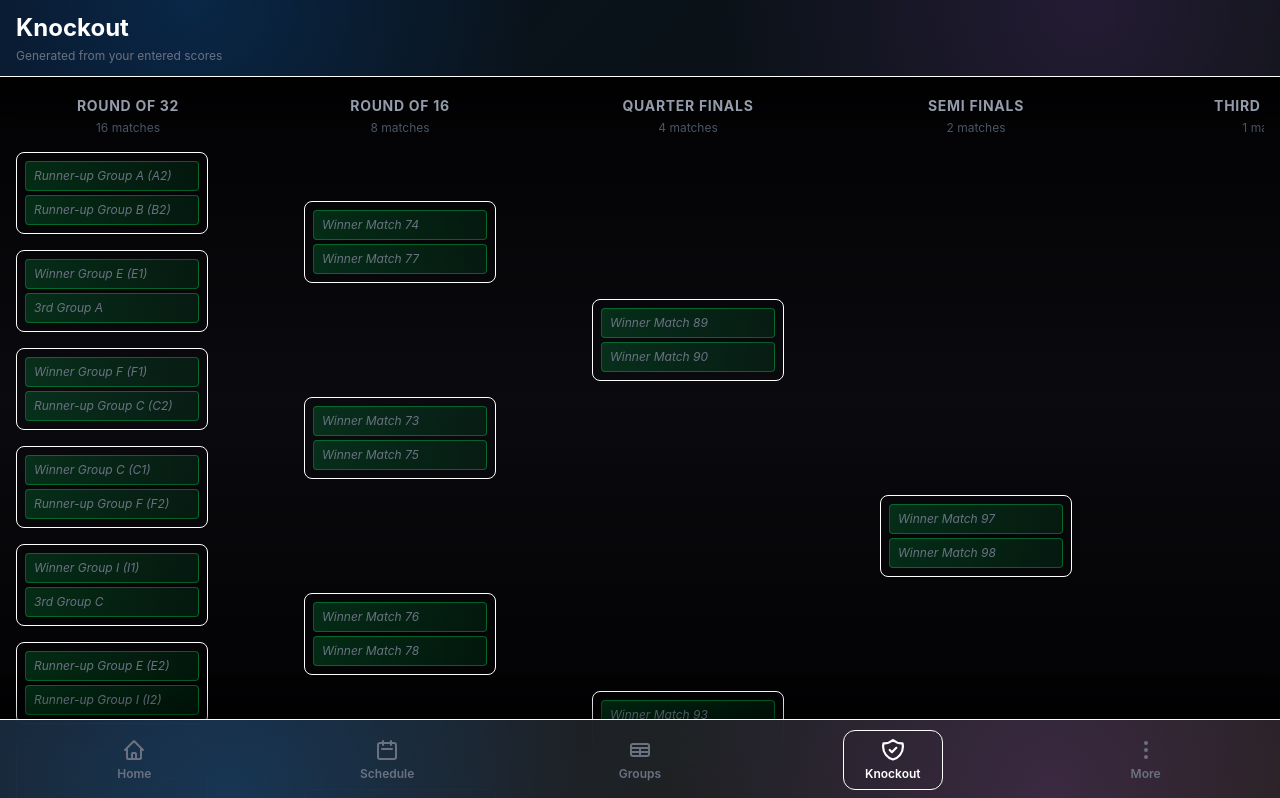
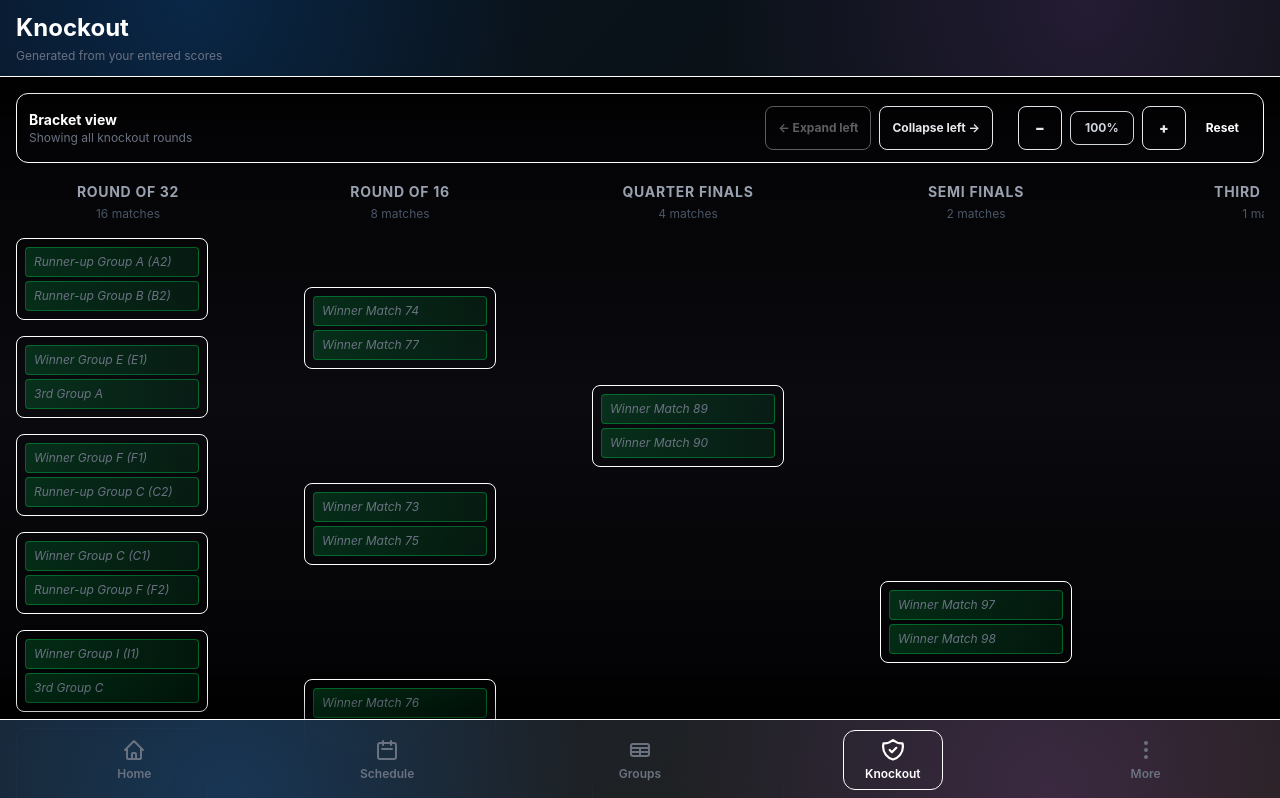
Before and after one commit to CallumPeel/WorldCupTracker, a React (Vite) app: page /knockout in a window 1280 px wide. Shown: the top 798 px of the page. Built offline with nearby package versions, Linux system fonts and the light colour scheme.

Commit message:
feat: Add interactive controls for knockout bracket view
Introduces zoom and round collapsing functionality for the knockout bracket.
This enhances usability for large brackets, allowing users to adjust the
visible rounds and zoom level to improve readability and focus.

```diff
--- a/src/pages/Knockout.tsx
+++ b/src/pages/Knockout.tsx
@@ -7,10 +7,15 @@ import { useUserData } from '../hooks/useUserData';
 import { generateKnockoutBracket, getTournamentWinner } from '../utils/bracketGenerator';
 import type { Fixture } from '../types';
 
+const ZOOM_LEVELS = [0.6, 0.75, 0.9, 1, 1.15] as const;
+const DEFAULT_ZOOM_INDEX = 3;
+
 export function Knockout() {
   const { fixtures, loading } = useFixtures();
   const userData = useUserData();
   const [selectedFixture, setSelectedFixture] = useState<Fixture | null>(null);
+  const [collapsedRoundCount, setCollapsedRoundCount] = useState(0);
+  const [zoomIndex, setZoomIndex] = useState(DEFAULT_ZOOM_INDEX);
 
   const knockoutRounds = useMemo(() => {
     return generateKnockoutBracket(fixtures, userData.scores);
@@ -20,12 +25,39 @@ export function Knockout() {
     return getTournamentWinner(knockoutRounds);
   }, [knockoutRounds]);
 
+  const maxCollapsedRounds = Math.max(0, knockoutRounds.length - 1);
+  const safeCollapsedRoundCount = Math.min(collapsedRoundCount, maxCollapsedRounds);
+  const zoomLevel = ZOOM_LEVELS[zoomIndex];
+  const visibleRounds = knockoutRounds.slice(safeCollapsedRoundCount);
+  const firstVisibleRound = visibleRounds[0];
+
   const handleMatchClick = (fixtureId?: number) => {
     if (!fixtureId) return;
     const fixture = fixtures.find(f => f.id === fixtureId);
     if (fixture) {
       setSelectedFixture(fixture);
     }
+  };
+
+  const collapseLeftColumn = () => {
+    setCollapsedRoundCount((current) => Math.min(current + 1, maxCollapsedRounds));
+  };
+
+  const expandLeftColumn = () => {
+    setCollapsedRoundCount((current) => Math.max(current - 1, 0));
+  };
+
+  const zoomOut = () => {
+    setZoomIndex((current) => Math.max(current - 1, 0));
+  };
+
+  const zoomIn = () => {
+    setZoomIndex((current) => Math.min(current + 1, ZOOM_LEVELS.length - 1));
+  };
+
+  const resetBracketView = () => {
+    setCollapsedRoundCount(0);
+    setZoomIndex(DEFAULT_ZOOM_INDEX);
   };
 
   if (loading) {
@@ -79,9 +111,84 @@ export function Knockout() {
             </div>
           </div>
         ) : (
-          <div className="overflow-x-auto pb-4">
-            <div className="inline-flex gap-8 min-w-full">
-              {knockoutRounds.map((round, roundIndex) => (
+          <>
+            <div className="mb-4 rounded-xl border border-dark-border bg-dark-surface/80 p-3">
+              <div className="flex flex-col gap-3 lg:flex-row lg:items-center lg:justify-between">
+                <div>
+                  <div className="text-sm font-bold text-white">Bracket view</div>
+                  <div className="text-xs text-gray-500">
+                    {safeCollapsedRoundCount > 0 && firstVisibleRound
+                      ? `Showing from ${formatStageName(firstVisibleRound.stage)} onward · ${safeCollapsedRoundCount} hidden left`
+                      : 'Showing all knockout rounds'}
+                  </div>
+                </div>
+
+                <div className="flex flex-wrap items-center gap-2">
+                  <button
+                    type="button"
+                    onClick={expandLeftColumn}
+                    disabled={safeCollapsedRoundCount === 0}
+                    className="tap-target rounded-lg border border-dark-border bg-dark-elevated px-3 py-2 text-xs font-bold text-gray-200 transition-colors hover:border-primary/50 disabled:cursor-not-allowed disabled:opacity-40"
+                  >
+                    ← Expand left
+                  </button>
+                  <button
+                    type="button"
+                    onClick={collapseLeftColumn}
+                    disabled={safeCollapsedRoundCount >= maxCollapsedRounds}
+                    className="tap-target rounded-lg border border-dark-border bg-dark-elevated px-3 py-2 text-xs font-bold text-gray-200 transition-colors hover:border-primary/50 disabled:cursor-not-allowed disabled:opacity-40"
+                  >
+                    Collapse left →
+                  </button>
+
+                  <div className="mx-1 hidden h-8 w-px bg-dark-border sm:block" />
+
+                  <button
+                    type="button"
+                    onClick={zoomOut}
+                    disabled={zoomIndex === 0}
+                    className="tap-target rounded-lg border border-dark-border bg-dark-elevated px-3 py-2 text-sm font-black text-gray-200 transition-colors hover:border-primary/50 disabled:cursor-not-allowed disabled:opacity-40"
+                    aria-label="Zoom out"
+                  >
+                    −
+                  </button>
+                  <div className="min-w-16 rounded-lg border border-dark-border bg-dark-bg px-3 py-2 text-center text-xs font-bold text-gray-300">
+                    {Math.round(zoomLevel * 100)}%
+                  </div>
+                  <button
+                    type="button"
+                    onClick={zoomIn}
+                    disabled={zoomIndex === ZOOM_LEVELS.length - 1}
+                    className="tap-target rounded-lg border border-dark-border bg-dark-elevated px-3 py-2 text-sm font-black text-gray-200 transition-colors hover:border-primary/50 disabled:cursor-not-allowed disabled:opacity-40"
+                    aria-label="Zoom in"
+                  >
+                    +
+                  </button>
+
+                  <button
+                    type="button"
+                    onClick={resetBracketView}
+                    className="tap-target rounded-lg bg-primary/10 px-3 py-2 text-xs font-bold text-primary transition-colors hover:bg-primary/20"
+                  >
+                    Reset
+                  </button>
+                </div>
+              </div>
+            </div>
+
+            <div className="overflow-x-auto pb-4 custom-scrollbar">
+              <div
+                style={{
+                  width: `${100 / zoomLevel}%`,
+                  transform: `scale(${zoomLevel})`,
+                  transformOrigin: 'top left',
+                }}
+              >
+                <div className="inline-flex gap-8 min-w-full">
+                  {visibleRounds.map((round, visibleRoundIndex) => {
+                    const roundIndex = visibleRoundIndex + safeCollapsedRoundCount;
+
+                    return (
                 <div key={round.stage} className="flex flex-col">
                   {/* Round Header */}
                   <div className="mb-4 text-center">
@@ -98,7 +205,7 @@ export function Knockout() {
                     {round.matches.map((match, matchIndex) => (
                       <div key={matchIndex} className="flex items-center">
                         {/* Connecting line from previous round */}
-                        {roundIndex > 0 && (
+                        {visibleRoundIndex > 0 && (
                           <div className="w-6 h-px bg-dark-border mr-2"></div>
                         )}
 
@@ -115,15 +222,18 @@ export function Knockout() {
                     ))}
                   </div>
                 </div>
-              ))}
+                    );
+                  })}
+                </div>
+              </div>
             </div>
-          </div>
+          </>
         )}
 
         {/* Scroll hint */}
         {knockoutRounds.length > 2 && (
           <div className="text-center mt-4 text-xs text-gray-500">
-            ← Scroll horizontally to view all rounds →
+            Use zoom to fit more rounds, collapse left columns to focus later stages, or scroll horizontally.
           </div>
         )}
       </div>
```
